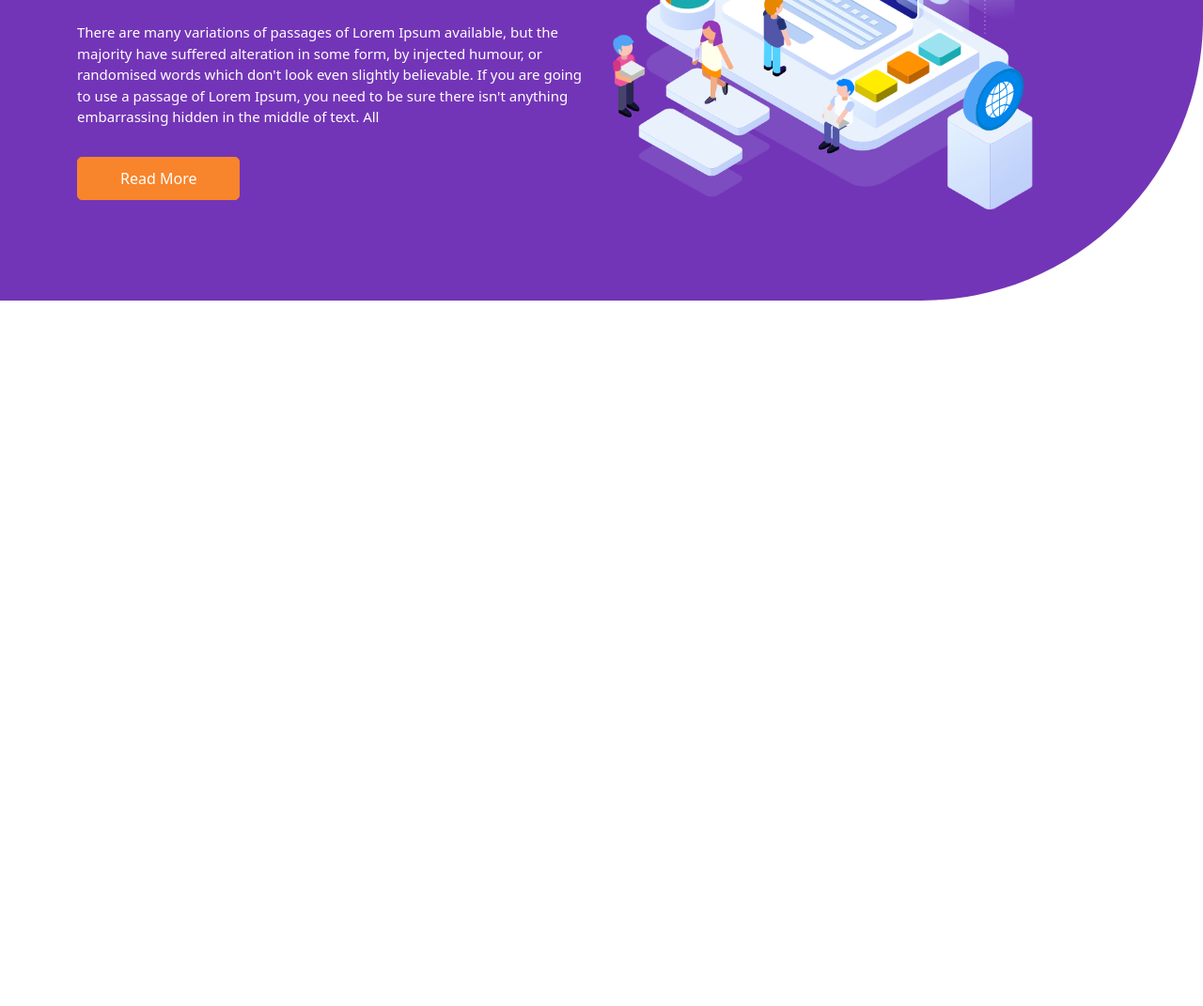
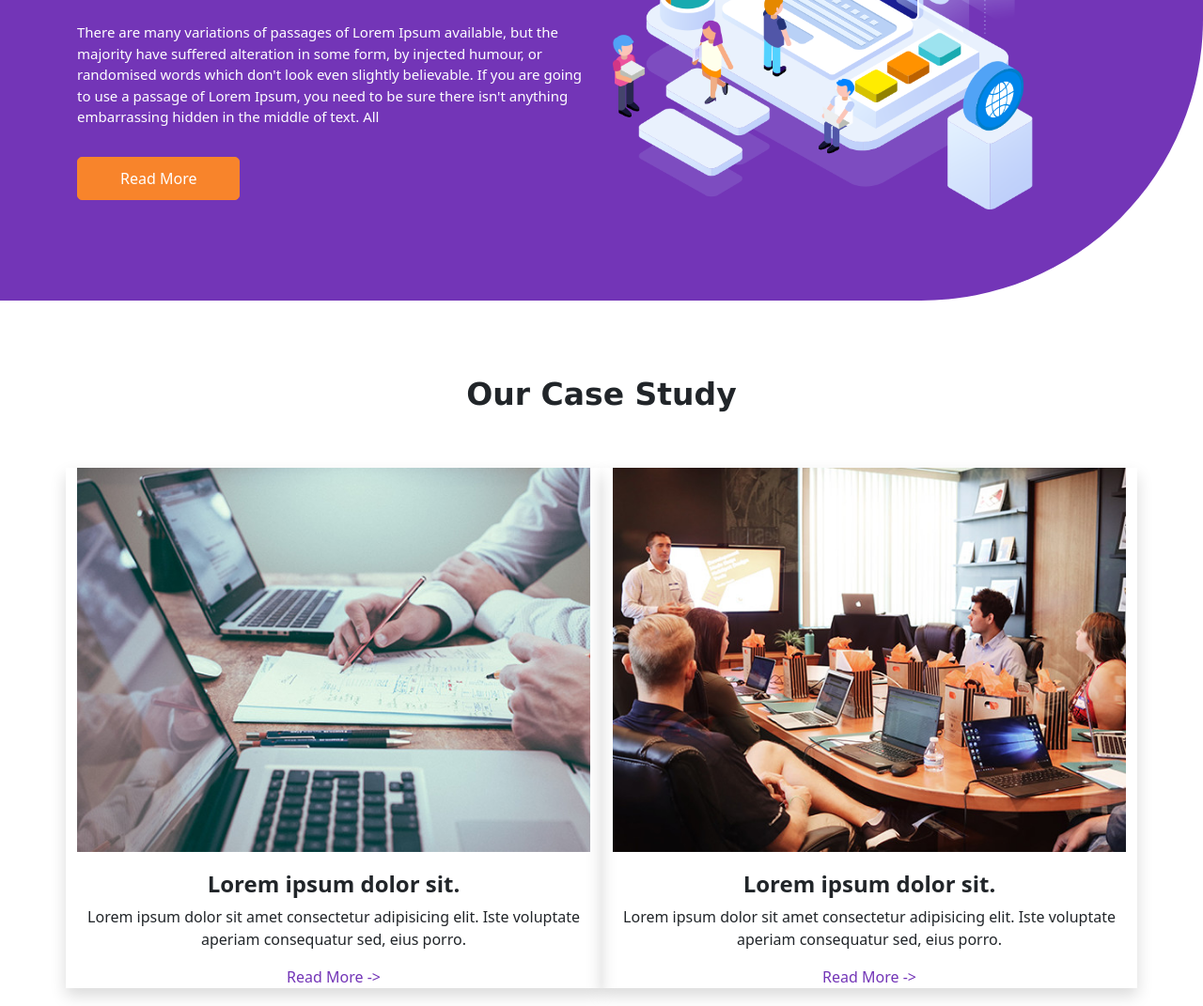
Before and after one commit to shivamEr/It-services-webpage, a plain HTML site: page index.html in a window 1280 px wide. Shown: the part 2002-3073 px from the top of the page at 94% size. Before the commit the page ends 2322 px from the top, so only its background shows below. Drawn offline with Linux system fonts and the light colour scheme.

Commit message:
Row-4 Case study add

```diff
--- a/css/style.css
+++ b/css/style.css
@@ -116,3 +116,31 @@
     margin-top: 100px;
 }
 /* Row-3 end */
+
+/* row-4 start */
+.row-4{
+    width: 100%;
+}
+.case-section{
+    text-align: center;
+    padding-top: 80px;
+    padding-bottom: 50px;
+}
+.case-section h1{
+    font-weight: bold;
+    font-family:Verdana, Geneva, Tahoma, sans-serif;
+    font-size: 33px;
+}
+.case-card{
+
+    text-align: center;
+}
+.case-card h4{
+   font-weight: bold;
+   padding-top: 20px;
+}
+.case-card a{
+  text-decoration: none;
+  color: #7335b7;
+  padding: 20px;
+}
--- a/index.html
+++ b/index.html
@@ -180,6 +180,29 @@
         </div>
     </section>
     <!-- Row-3 end -->
+
+    <!-- Row-4 start -->
+    <section class="row-4">
+        <div class="container">
+            <div class="case-section">
+                <h1>Our Case Study</h1>
+            </div>
+            <div class="row">
+                <div class="col-md-6 case-card shadow">
+                    <img src="images/case-1.jpg" class="img-fluid" alt="">
+                    <h4>Lorem ipsum dolor sit.</h4>
+                    <p>Lorem ipsum dolor sit amet consectetur adipisicing elit. Iste voluptate aperiam consequatur sed, eius porro.</p>
+                    <a href="#">Read More -></a>
+                </div>
+                <div class="col-md-6 case-card shadow">
+                    <img src="images/case-2.jpg" class="img-fluid" alt="">
+                    <h4>Lorem ipsum dolor sit.</h4>
+                    <p>Lorem ipsum dolor sit amet consectetur adipisicing elit. Iste voluptate aperiam consequatur sed, eius porro.</p>
+                    <a href="#">Read More -></a>
+                </div>
+            </div>
+        </div>
+    </section>
     <script src="js/bootstrap.bundle.min.js"></script>
 </body>
 
```
